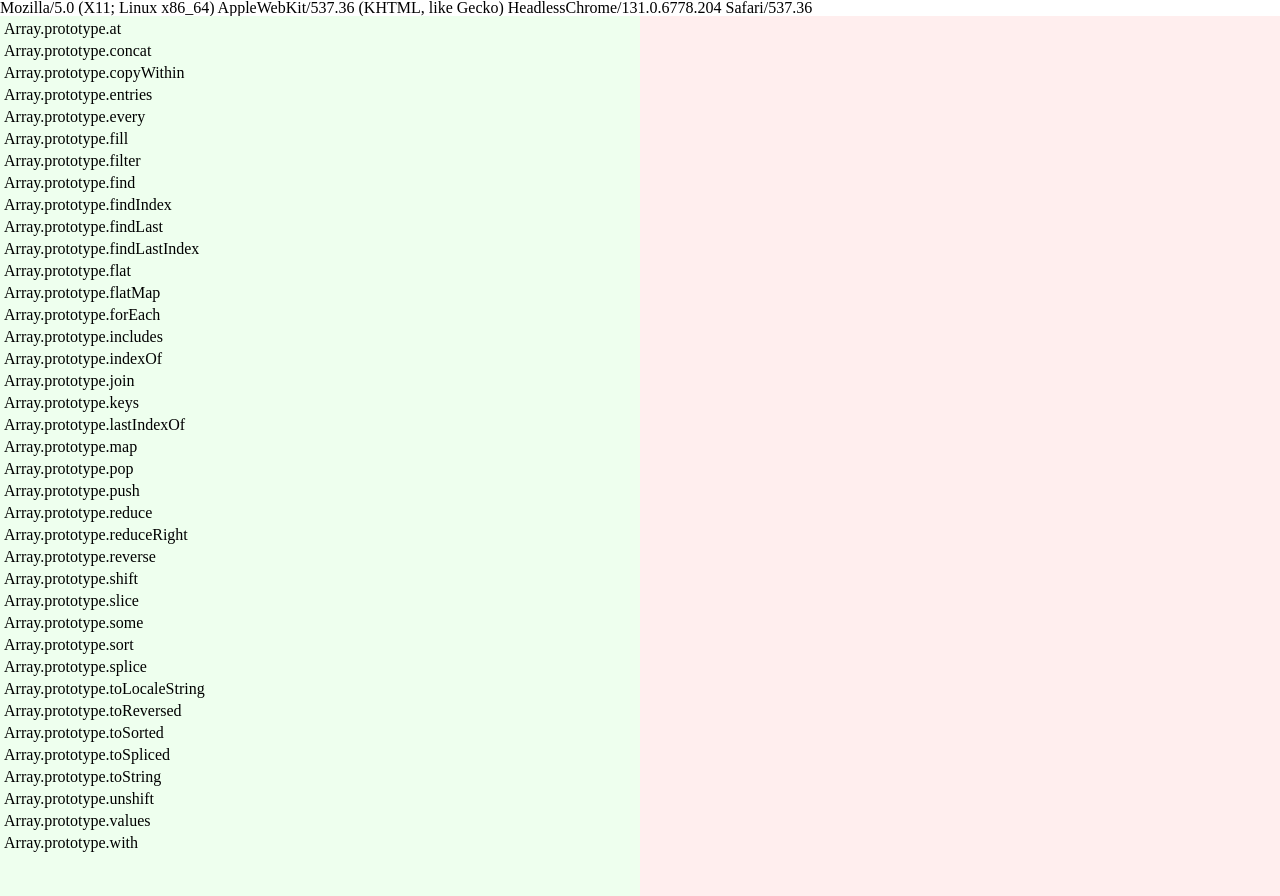
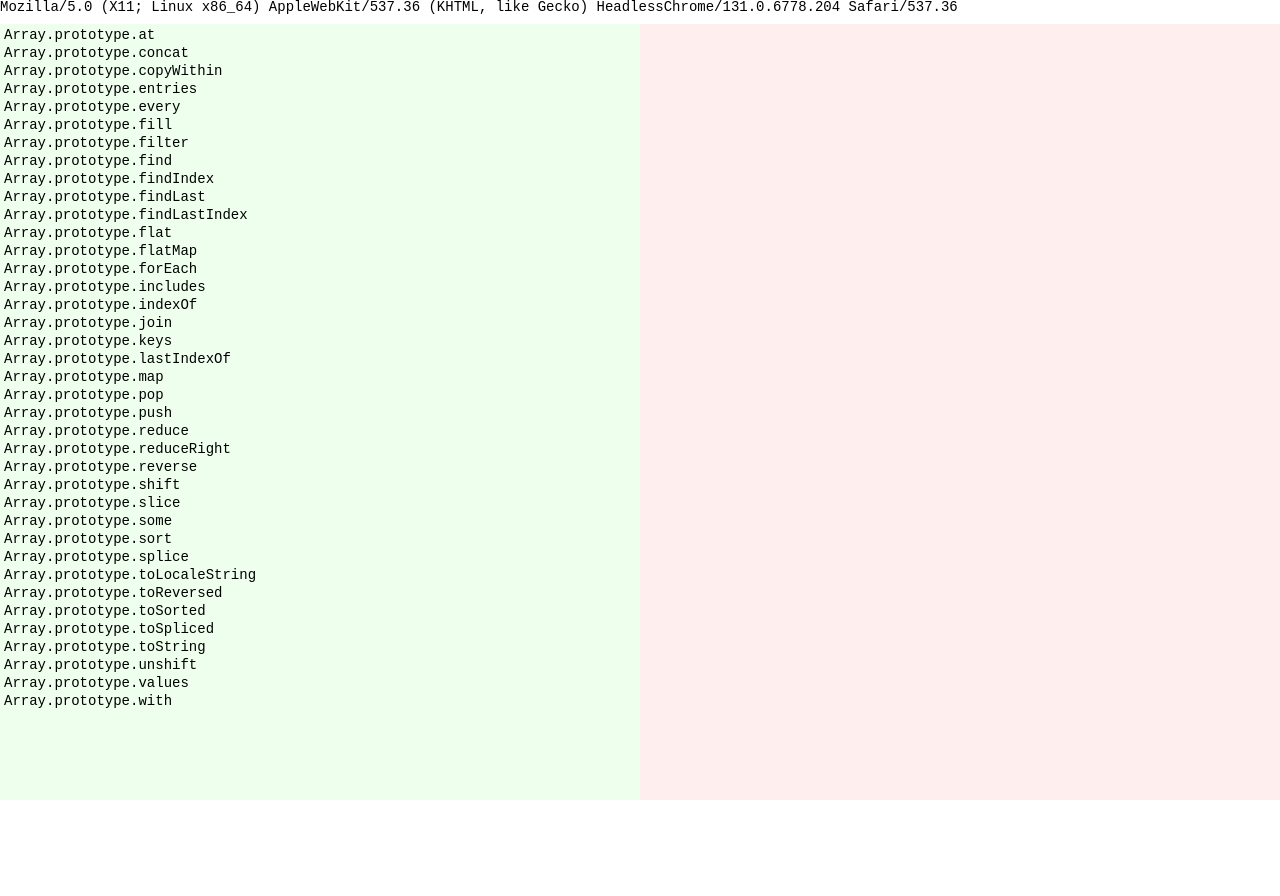
Before and after one commit to SessionHu/check-js-feat, a plain HTML site: page index.html in a window 1280 px wide. After the commit the page ends 800 px from the top, so only its background shows below. Drawn offline with Linux system fonts and the light colour scheme.

Commit message:
fix(style.css): height

```diff
--- a/style.css
+++ b/style.css
@@ -1,33 +1,36 @@
+* {
+  line-height: 100%;
+  font-size: 14px;
+  font-family: monospace;
+}
+
 div#support {
   background-color: #efe;
-  top: 2vh;
+  top: 24px;
   left: 0;
   bottom: 0;
-  width: 50vw;
-  min-height: 98vh;
-  height: 110%;
+  width: 50%;
   position: absolute;
+  overflow: scroll;
 }
 
 div#unsupport {
   background-color: #fee;
-  top: 2vh;
+  top: 24px;
   right: 0;
   bottom: 0;
-  width: 50vw;
-  min-height: 98vh;
-  height: 110%;
+  width: 50%;
   position: absolute;
+  overflow: scroll;
 }
 
 div#ua {
   top: 0;
   left: 0;
   right: 0;
-  height: 2vh;
-  line-height: 100%;
-  width: 100vw;
+  height: 24px;
   position: absolute;
+  overflow: scroll;
 }
 
 noscript {
```
